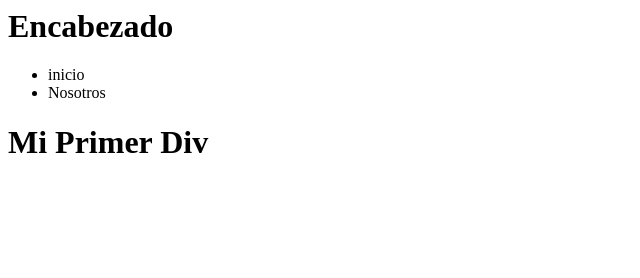
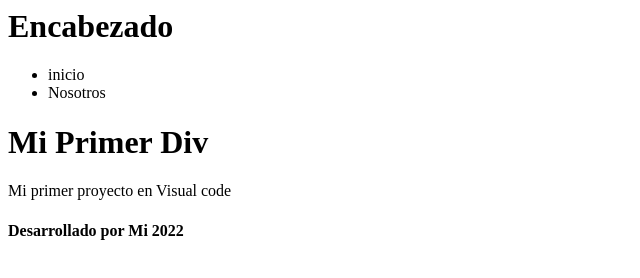
Before and after one commit to Dinelyp/proyecto1, a plain HTML site: page index.html in a window 1280 px wide. Shown: the whole page, without its empty margins (0-640 px from the left). Drawn offline with Linux system fonts and the light colour scheme.

Commit message:
Actualizando mi footer

```diff
--- a/index.html
+++ b/index.html
@@ -16,6 +16,11 @@
 
         </nav>
         <div><h1>Mi Primer Div</h1>
+            <p>Mi primer proyecto en Visual code</p>
 
         </div>
+        <footer>
+            <h4>Desarrollado por Mi 2022</h4>
+        </footer>
+
     </body>
```
